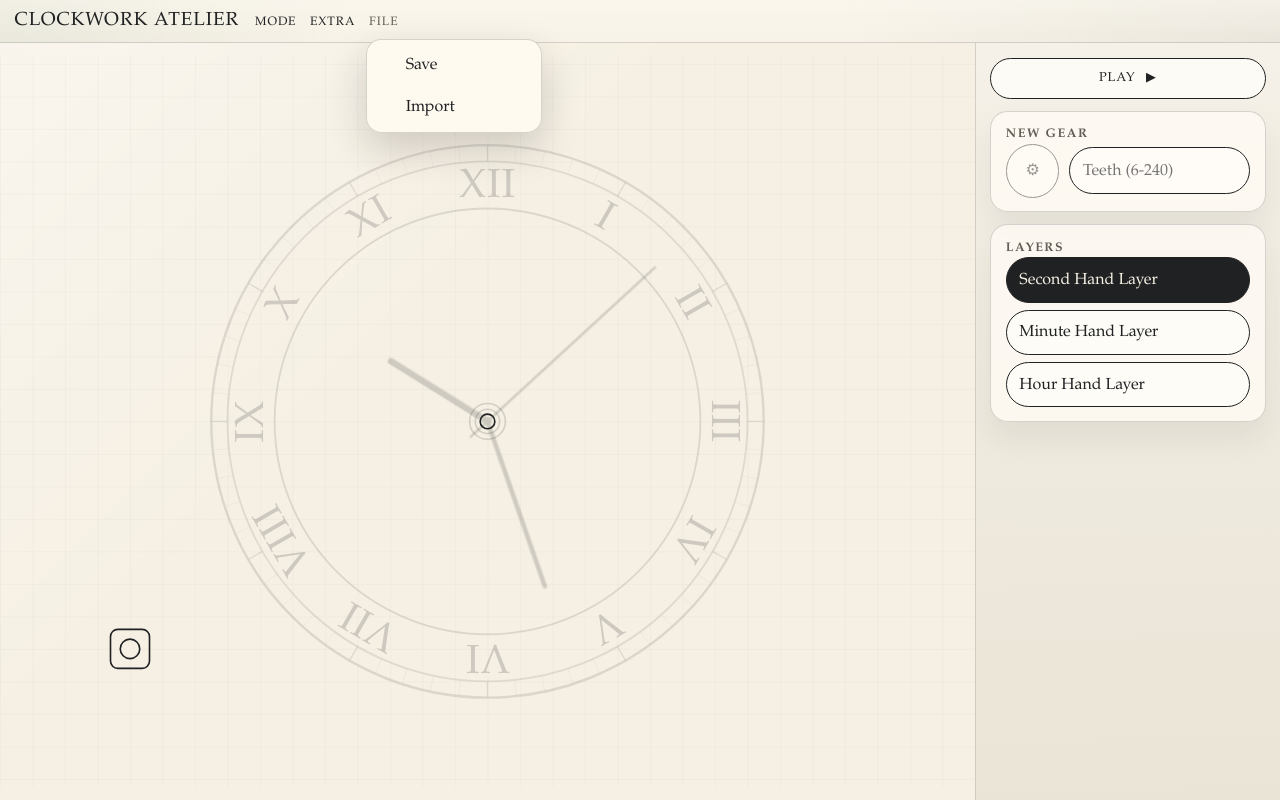
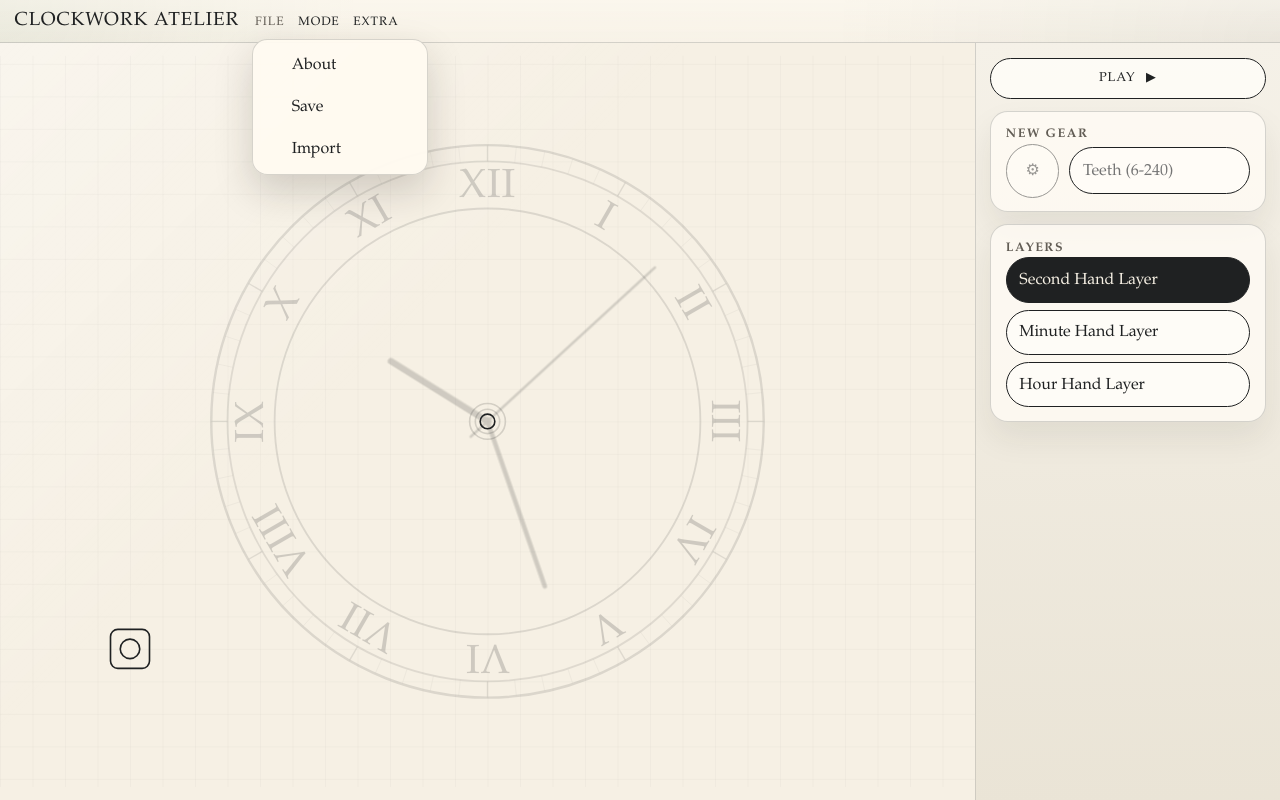
Before and after one commit to davbachman/ClockworkAtelier, a React (Vite) app: page / in a window 1280 px wide. Both pictures are taken after a click on the button "FILE". Built offline with nearby package versions, Linux system fonts and the light colour scheme.

Commit message:
Update README and polish menu bar

```diff
--- a/src/components/ClockworkEditor.tsx
+++ b/src/components/ClockworkEditor.tsx
@@ -91,6 +91,8 @@ const DEFAULT_OPTIONAL_LAYER_VISIBILITY = {
 } as const
 
 type TopbarMenu = 'mode' | 'extra' | 'file'
+
+const REPOSITORY_URL = 'https://github.com/davbachman/ClockworkAtelier'
 
 function isOptionalLayer(mode: EditorMode, layerId: string) {
   return OPTIONAL_LAYER_IDS_BY_MODE[mode].includes(layerId as never)
@@ -1069,6 +1071,11 @@ export function ClockworkEditor() {
     await handleSave()
   }
 
+  function handleAboutSelect() {
+    setOpenMenu(null)
+    window.open(REPOSITORY_URL, '_blank', 'noopener,noreferrer')
+  }
+
   function handleCreateGearPointerDown(event: ReactPointerEvent<HTMLButtonElement>) {
     if (event.button !== 0 || !canCreateGear) {
       return
@@ -1485,6 +1492,53 @@ export function ClockworkEditor() {
         <div className="menu-bar">
           <div className="menu">
             <button
+              aria-expanded={openMenu === 'file'}
+              className="menu-trigger"
+              data-open={openMenu === 'file'}
+              data-testid="menu-trigger-file"
+              onClick={() => toggleTopbarMenu('file')}
+              type="button"
+            >
+              File
+            </button>
+            {openMenu === 'file' ? (
+              <div className="menu-panel" role="menu">
+                <button
+                  className="menu-item"
+                  data-testid="menu-item-file-about"
+                  onClick={handleAboutSelect}
+                  role="menuitem"
+                  type="button"
+                >
+                  <span className="menu-item-check" aria-hidden="true" />
+                  <span>About</span>
+                </button>
+                <button
+                  className="menu-item"
+                  data-testid="menu-item-file-save"
+                  onClick={() => void handleSaveSelect()}
+                  role="menuitem"
+                  type="button"
+                >
+                  <span className="menu-item-check" aria-hidden="true" />
+                  <span>Save</span>
+                </button>
+                <button
+                  className="menu-item"
+                  data-testid="menu-item-file-import"
+                  onClick={handleImportSelect}
+                  role="menuitem"
+                  type="button"
+                >
+                  <span className="menu-item-check" aria-hidden="true" />
+                  <span>Import</span>
+                </button>
+              </div>
+            ) : null}
+          </div>
+
+          <div className="menu">
+            <button
               aria-expanded={openMenu === 'mode'}
               className="menu-trigger"
               data-open={openMenu === 'mode'}
@@ -1569,43 +1623,6 @@ export function ClockworkEditor() {
                     </button>
                   )
                 })}
-              </div>
-            ) : null}
-          </div>
-
-          <div className="menu">
-            <button
-              aria-expanded={openMenu === 'file'}
-              className="menu-trigger"
-              data-open={openMenu === 'file'}
-              data-testid="menu-trigger-file"
-              onClick={() => toggleTopbarMenu('file')}
-              type="button"
-            >
-              File
-            </button>
-            {openMenu === 'file' ? (
-              <div className="menu-panel" role="menu">
-                <button
-                  className="menu-item"
-                  data-testid="menu-item-file-save"
-                  onClick={() => void handleSaveSelect()}
-                  role="menuitem"
-                  type="button"
-                >
-                  <span className="menu-item-check" aria-hidden="true" />
-                  <span>Save</span>
-                </button>
-                <button
-                  className="menu-item"
-                  data-testid="menu-item-file-import"
-                  onClick={handleImportSelect}
-                  role="menuitem"
-                  type="button"
-                >
-                  <span className="menu-item-check" aria-hidden="true" />
-                  <span>Import</span>
-                </button>
               </div>
             ) : null}
           </div>
```
Also changed, not shown: 2 other files (tests, documents, lock files or other folders).
